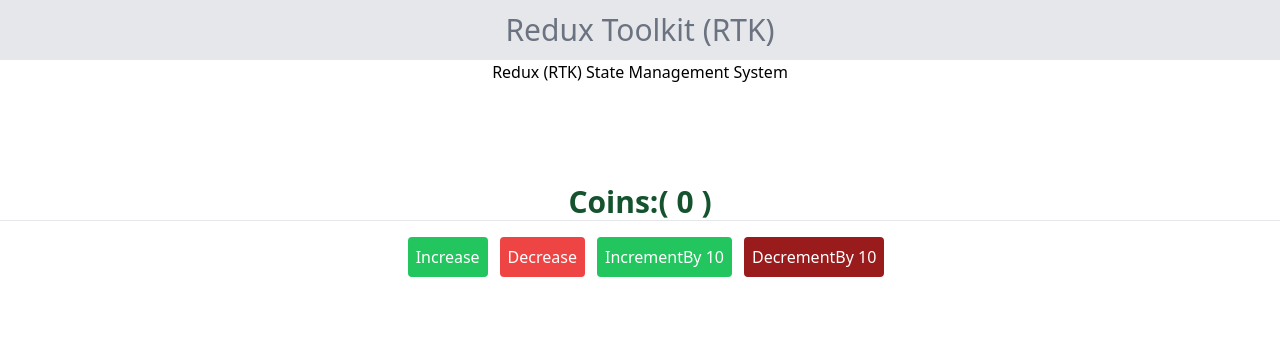
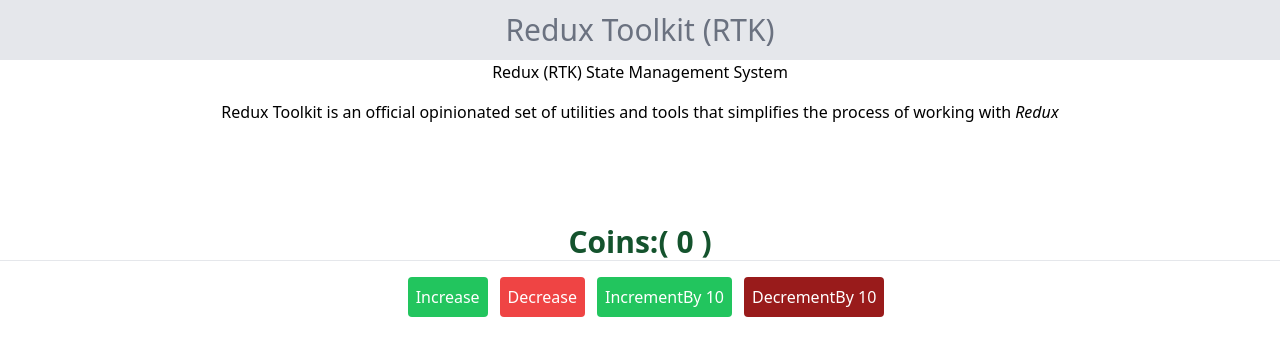
Before and after one commit to yadamoon/Redux_Exe, a React (Vite) app: page / in a window 1280 px wide. Shown: the top 356 px of the page. Built offline with nearby package versions, Linux system fonts and the light colour scheme.

Commit message:
updated sth

```diff
--- a/src/components/Message.jsx
+++ b/src/components/Message.jsx
@@ -4,6 +4,10 @@
   return (
     <div className="space-y-4">
       <h1>Redux (RTK) State Management System</h1>
+      <p>
+        Redux Toolkit is an official opinionated set of utilities and tools that
+        simplifies the process of working with <i> Redux</i>
+      </p>
     </div>
   );
 };
```
